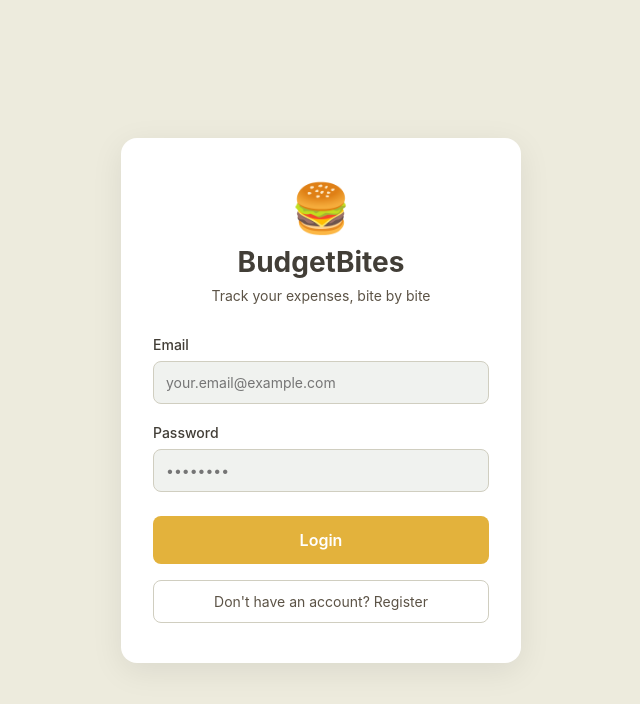
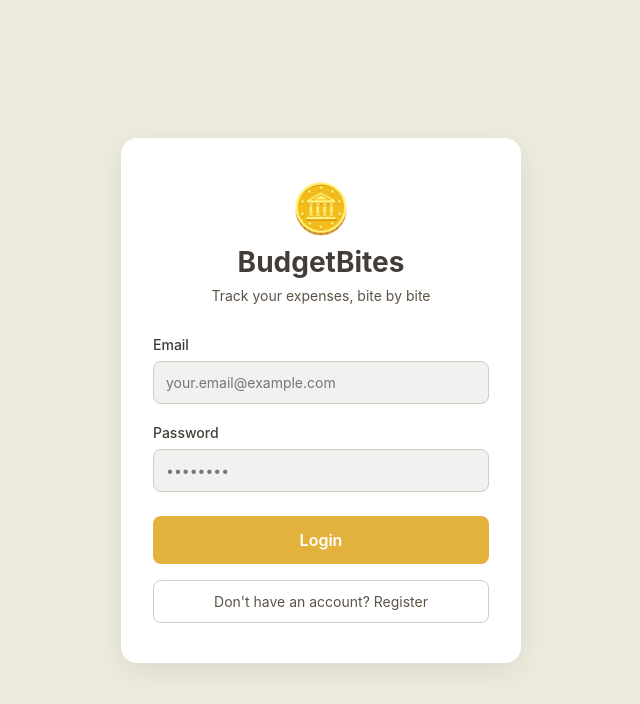
Before and after one commit to revaerica/vibe-coding-pweb, a React (Create React App) app in the folder Frontend/: page / in a window 1280 px wide. Shown: the top 704 px of the page, without its empty margins (319-959 px from the left). Built offline with nearby package versions, Linux system fonts and the light colour scheme.

Commit message:
Update AuthScreen.jsx

```diff
--- a/Frontend/src/components/auth/AuthScreen.jsx
+++ b/Frontend/src/components/auth/AuthScreen.jsx
@@ -68,7 +68,7 @@ const AuthScreen = () => {
       }}>
         {/* Logo & Title */}
         <div style={{ textAlign: 'center', marginBottom: '32px' }}>
-          <div style={{ fontSize: '48px', marginBottom: '8px' }}>🍔</div>
+          <div style={{ fontSize: '48px', marginBottom: '8px' }}>🪙</div>
           <h1 style={{
             fontSize: '28px',
             fontWeight: '700',
@@ -241,4 +241,5 @@ const AuthScreen = () => {
   );
 };
 
+
 export default AuthScreen;
```
